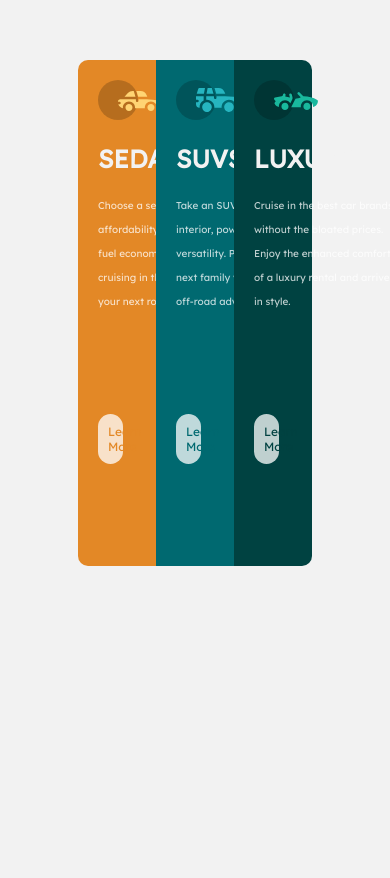
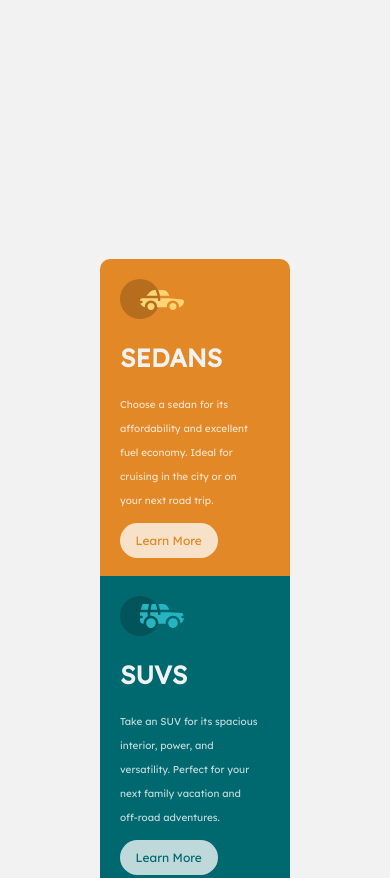
Before and after one commit to Njabz-1/3-Column-Preview-Card, a plain HTML site: page index.html in a window 390 px wide. Shown: the part 109-987 px from the top of the page. Before the commit the page ends 844 px from the top, so only its background shows below. Drawn offline with Linux system fonts and the light colour scheme.

Commit message:
Added breakpoints for screen sizes in the style guide

```diff
--- a/styles/style.css
+++ b/styles/style.css
@@ -174,3 +174,53 @@ html {
     color: var(--Transparent-white);
     border: solid 1px var(--Transparent-white);
 }
+
+/*** Mobile responsiveness ***/
+
+/* 375px and smaller */
+@media only screen and (max-width: 480px) {
+
+    .container {
+        display: flex;
+        flex-direction: column;
+        align-items: center;
+        justify-content: center;
+        height: 200vh;
+        padding-top: 5rem;
+        padding-right: 10rem;
+        padding-left: 10rem;
+        padding-bottom:5rem;
+    }
+
+    .sedan {
+        height: 20%;
+        border-bottom-left-radius: 0px;
+        border-top-right-radius: 1rem;
+        width: 100%;
+    }
+
+    .sedan .card-text{
+        padding-bottom: 1rem;
+    }
+
+    .suv {
+        height: 20%;
+        width: 100%;
+    }
+
+    .suv .card-text{
+        padding-bottom: 1rem;
+    }
+
+    .luxury {
+        height: 20%;
+        width: 100%;
+        border-top-right-radius: 0px;
+        border-bottom-left-radius: 1rem;
+    }
+
+    .luxury .card-text {
+        padding-bottom: 1rem;
+    }
+
+}
```
